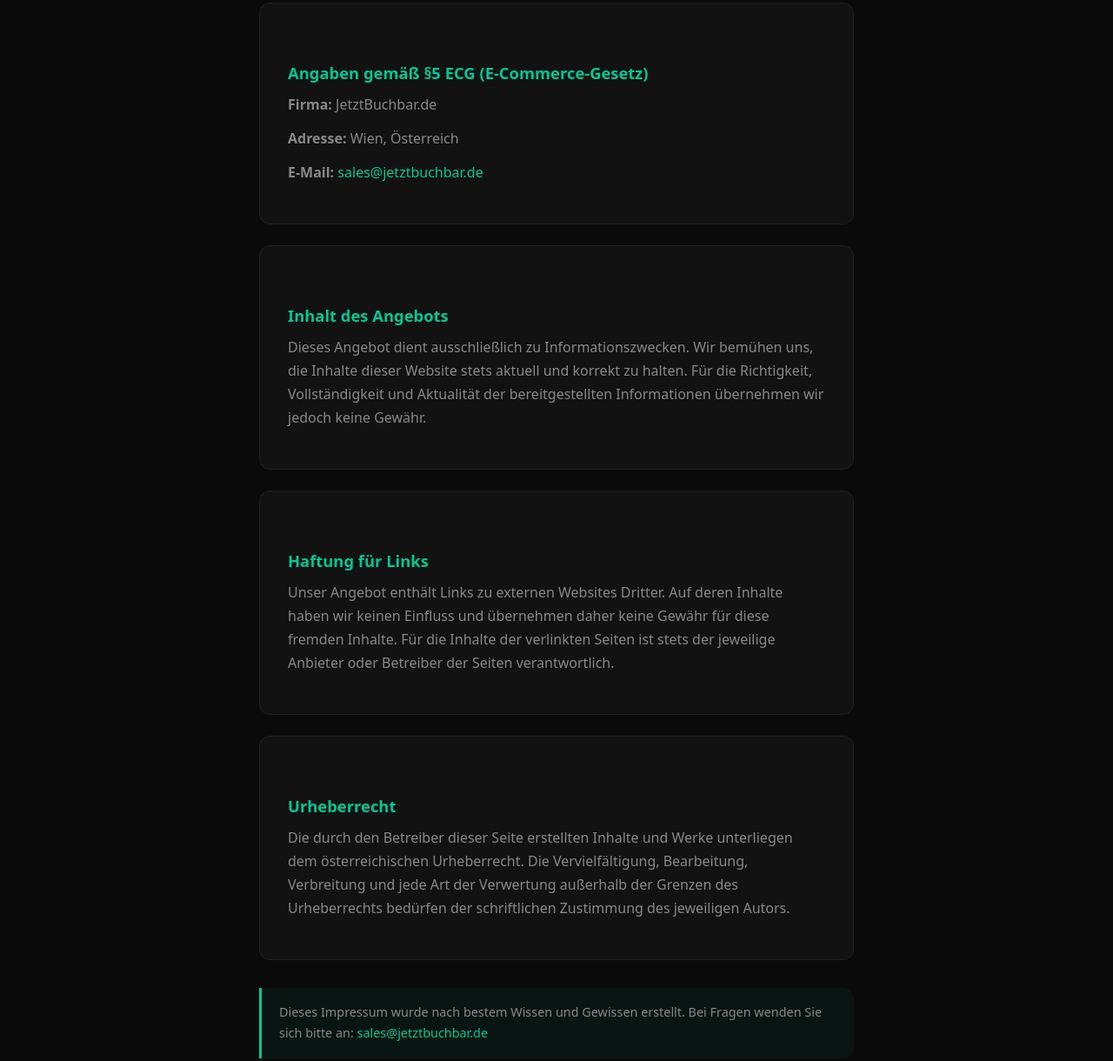
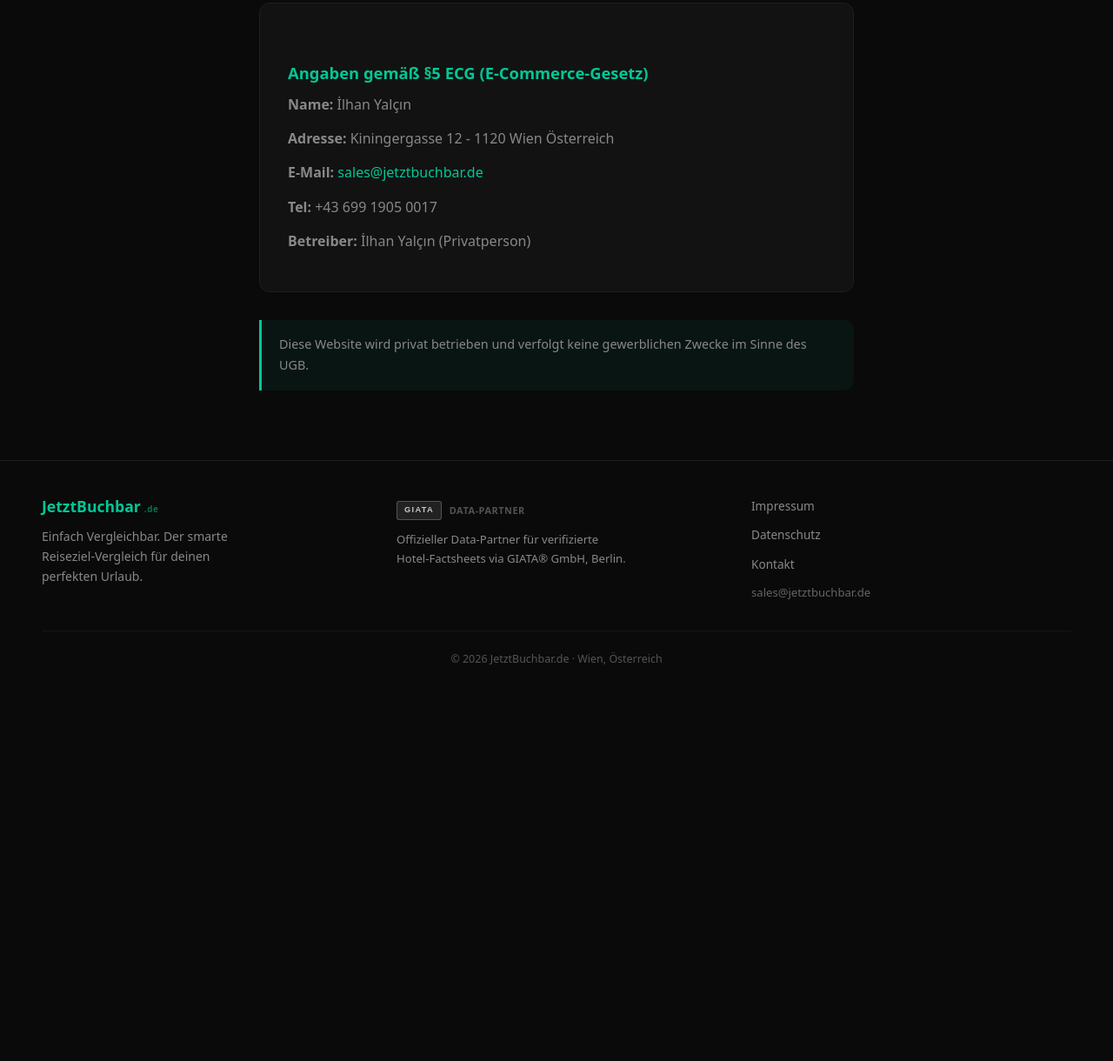
Before and after one commit to ilhanyalcin3307/jetztbuchbar, a website: page impressum.html in a window 1280 px wide. Shown: the part 244-1464 px from the top of the page at 87% size. After the commit the page ends 1032 px from the top, so only its background shows below. Drawn offline with Linux system fonts and the light colour scheme.

Commit message:
legal: update impressum with §5 ECG private operator details

```diff
--- a/impressum.html
+++ b/impressum.html
@@ -127,6 +127,14 @@
   ]
 }
   </script>
+<!-- Microsoft Clarity -->
+<script type="text/javascript">
+    (function(c,l,a,r,i,t,y){
+        c[a]=c[a]||function(){(c[a].q=c[a].q||[]).push(arguments)};
+        t=l.createElement(r);t.async=1;t.src="https://www.clarity.ms/tag/"+i;
+        y=l.getElementsByTagName(r)[0];y.parentNode.insertBefore(t,y);
+    })(window, document, "clarity", "script", "wzrhhc1m1p");
+</script>
 </head>
 <body>
 
@@ -137,28 +145,15 @@
 
     <div class="card">
       <h2>Angaben gemäß §5 ECG (E-Commerce-Gesetz)</h2>
-      <p><strong>Firma:</strong> JetztBuchbar.de</p>
-      <p><strong>Adresse:</strong> Wien, Österreich</p>
+      <p><strong>Name:</strong> İlhan Yalçın</p>
+      <p><strong>Adresse:</strong> Kiningergasse 12 - 1120 Wien Österreich</p>
       <p><strong>E-Mail:</strong> <a href="mailto:sales@jetztbuchbar.de">sales@jetztbuchbar.de</a></p>
-    </div>
-
-    <div class="card">
-      <h2>Inhalt des Angebots</h2>
-      <p>Dieses Angebot dient ausschließlich zu Informationszwecken. Wir bemühen uns, die Inhalte dieser Website stets aktuell und korrekt zu halten. Für die Richtigkeit, Vollständigkeit und Aktualität der bereitgestellten Informationen übernehmen wir jedoch keine Gewähr.</p>
-    </div>
-
-    <div class="card">
-      <h2>Haftung für Links</h2>
-      <p>Unser Angebot enthält Links zu externen Websites Dritter. Auf deren Inhalte haben wir keinen Einfluss und übernehmen daher keine Gewähr für diese fremden Inhalte. Für die Inhalte der verlinkten Seiten ist stets der jeweilige Anbieter oder Betreiber der Seiten verantwortlich.</p>
-    </div>
-
-    <div class="card">
-      <h2>Urheberrecht</h2>
-      <p>Die durch den Betreiber dieser Seite erstellten Inhalte und Werke unterliegen dem österreichischen Urheberrecht. Die Vervielfältigung, Bearbeitung, Verbreitung und jede Art der Verwertung außerhalb der Grenzen des Urheberrechts bedürfen der schriftlichen Zustimmung des jeweiligen Autors.</p>
+      <p><strong>Tel:</strong> +43 699 1905 0017</p>
+      <p><strong>Betreiber:</strong> İlhan Yalçın (Privatperson)</p>
     </div>
 
     <div class="notice">
-      Dieses Impressum wurde nach bestem Wissen und Gewissen erstellt. Bei Fragen wenden Sie sich bitte an: <a href="mailto:sales@jetztbuchbar.de">sales@jetztbuchbar.de</a>
+      Diese Website wird privat betrieben und verfolgt keine gewerblichen Zwecke im Sinne des UGB.
     </div>
   </main>
 
@@ -192,9 +187,5 @@
       <span style="font-size:.78rem;color:#555;">© 2026 JetztBuchbar.de · Wien, Österreich</span>
     </div>
   </footer>
-
-<!--Start of Crisp Chat-->
-<script type="text/javascript">window.$crisp=[];window.CRISP_WEBSITE_ID="bd983cbc-0fb7-4b1e-9d37-4c2c02ba1f0b";(function(){d=document;s=d.createElement("script");s.src="https://client.crisp.chat/l.js";s.async=1;d.getElementsByTagName("head")[0].appendChild(s);})();</script>
-<!--End of Crisp Chat-->
 </body>
 </html>
```
